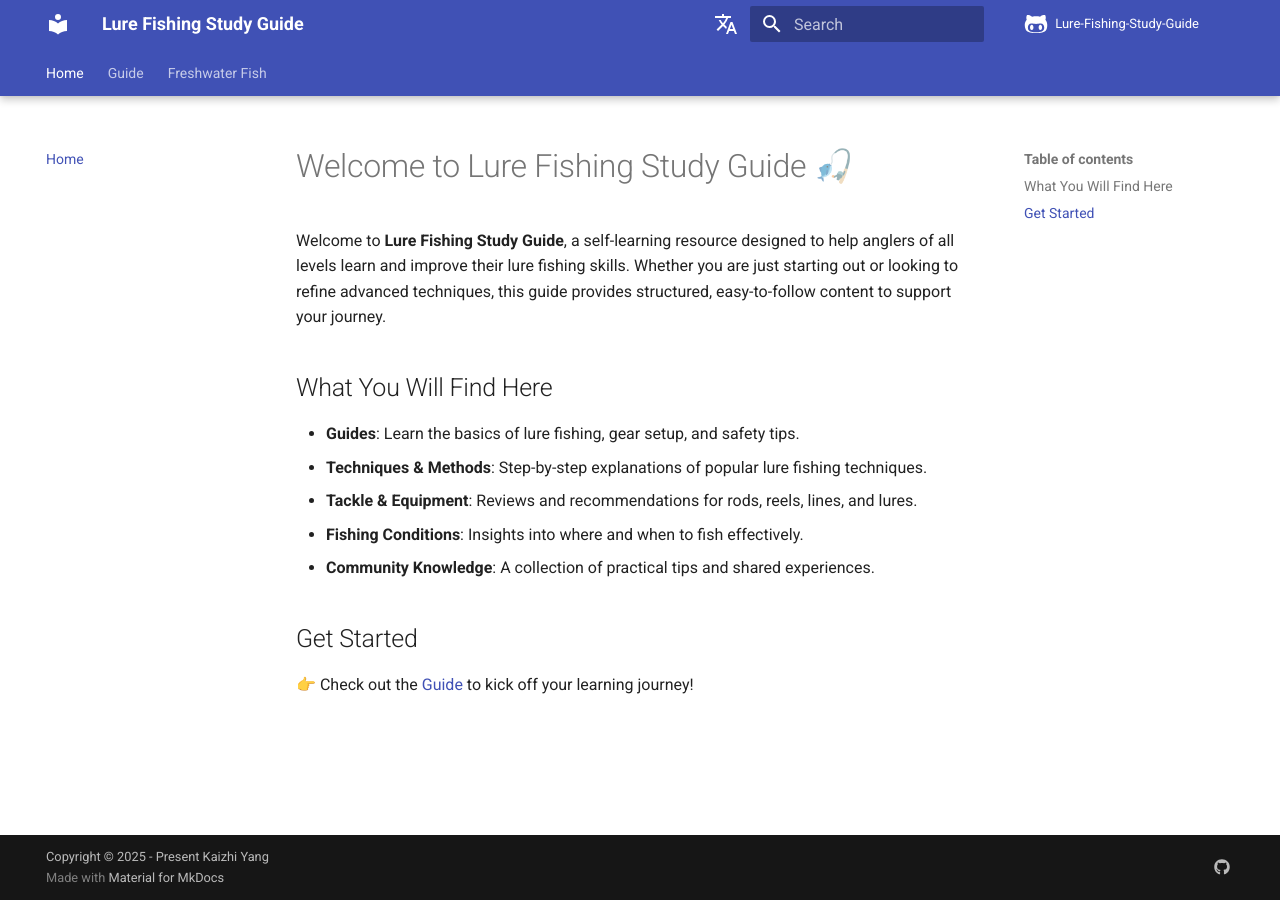
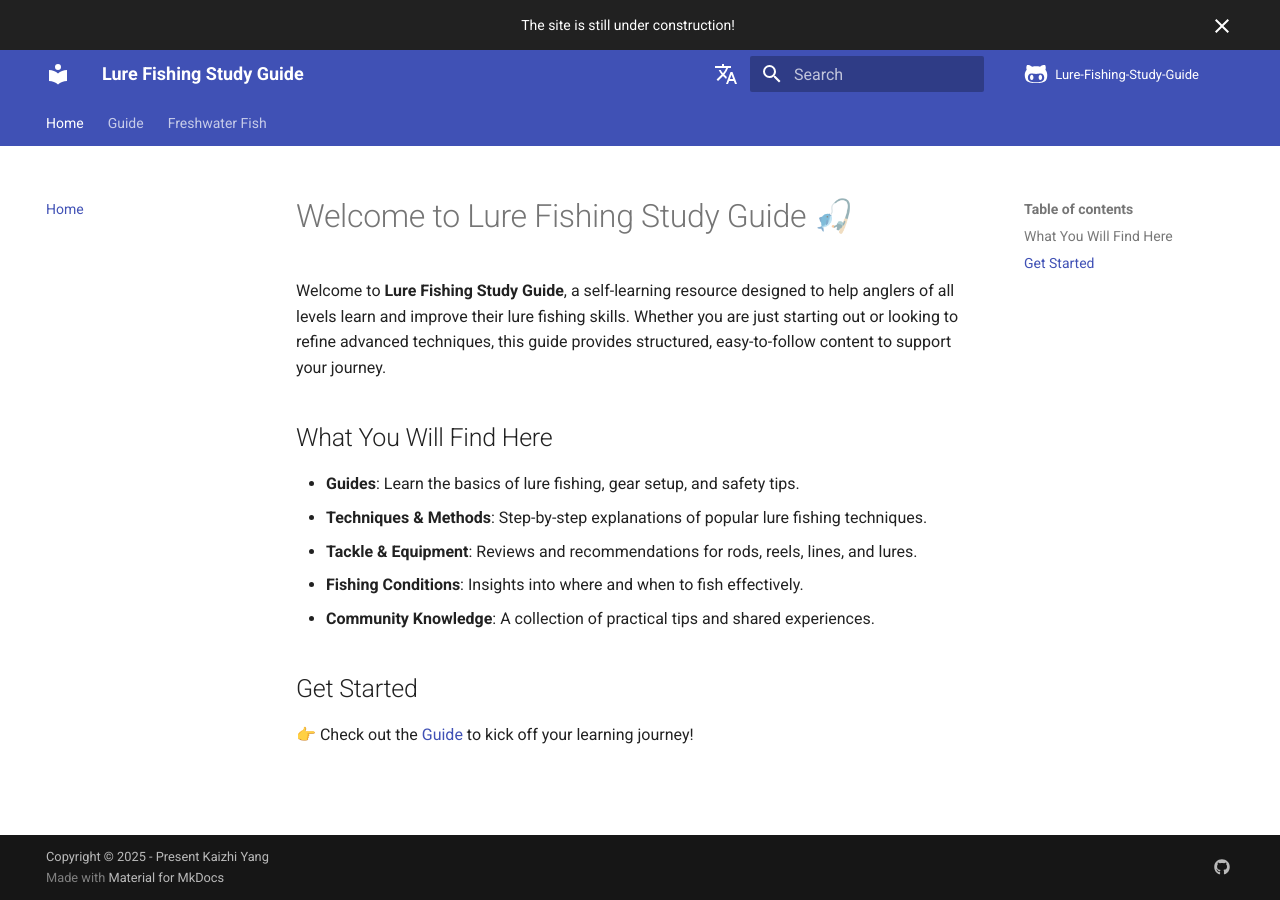
Before and after one commit to KaizhiYang/Lure-Fishing-Study-Guide, an MkDocs documentation site: the page built from docs/index.md, in a window 1280 px wide. Built offline with MkDocs 1.6.1 and Material for MkDocs 9.7.7, drawn with Linux system fonts in a browser that asks for light colours; comment, search, counter and statistics services are not loaded.

Commit message:
add announce to the site

```diff
--- a/mkdocs.yml
+++ b/mkdocs.yml
@@ -10,6 +10,7 @@ theme:
   language: en
   icon:
     repo: fontawesome/brands/github-alt
+  custom_dir: overrides
   features:
     - navigation.instant
     - navigation.instant.prefetch
@@ -27,6 +28,7 @@ theme:
 
     - search.suggest
     - search.highlight
+    - announce.dismiss
 
 extra:
   social:
--- /dev/null
+++ b/overrides/main.html
@@ -0,0 +1,5 @@
+{% extends "base.html" %}
+
+{% block announce %}
+  <p style="text-align: center;">The site is still under construction!</p>
+{% endblock %}
```
